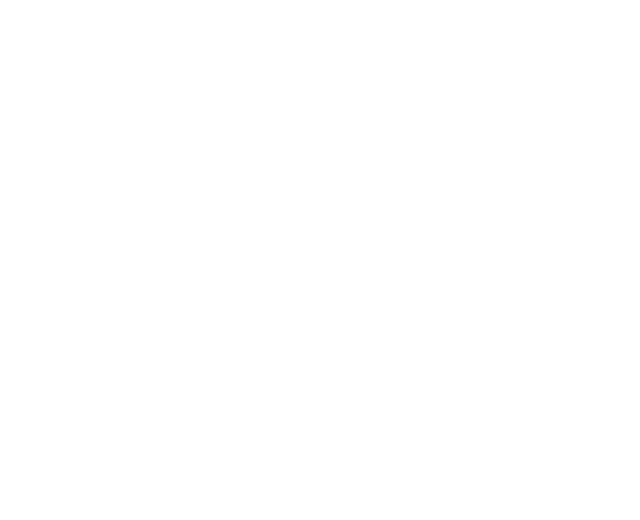
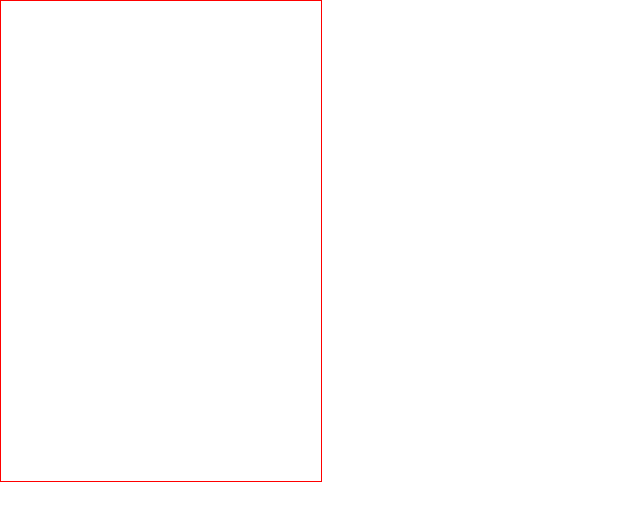
Before and after one commit to zachwolf/merged1k, a website: page src/index.html in a window 1280 px wide. Shown: the whole page, without its empty margins (0-640 px from the left). Drawn offline with Linux system fonts and the light colour scheme.

Commit message:
barebones classes setup

```diff
--- a/src/index.html
+++ b/src/index.html
@@ -10,6 +10,10 @@
 		margin: 0;
 		height: 100%;
 		width: 100%;
+	}
+
+	#stage {
+		border: 1px solid red;
 	}
 	</style>
 
@@ -26,9 +30,10 @@
 			root.c = context
 			root.d = window.document
 
-			canvas.height = document.body.clientHeight
-			canvas.width = document.body.clientWidth
+			canvas.height = 480
+			canvas.width = 320
 		}(window))
 	</script>
+	<script src="/js/app.js"></script>
 </body>
 </html>
--- /dev/null
+++ b/src/js/app.js
@@ -0,0 +1,52 @@
+var canvas = window.a
+	, context = window.c
+
+/**
+ * Displays game state
+ *
+ * @constructor
+ */
+var BoardView = function () {
+
+}
+
+/**
+ * A single piece to be added to the board
+ *
+ * @constructor
+ */
+var PieceView = function () {
+
+}
+
+
+/**
+ * Contains all other views
+ */
+var AppView = function () {
+	this.board = new BoardView()
+	this.bindEvents()
+}
+
+/**
+ *
+ * @return {[type]} [description]
+ */
+AppView.prototype.bindEvents = function () {
+
+}
+
+/**
+ *
+ * @return {[type]} [description]
+ */
+AppView.prototype.startGame = function() {
+	/*
+	clear board...
+	 */
+}
+
+// make it happ'n, cap'n
+var app = new AppView()
+
+app.startGame()
```
